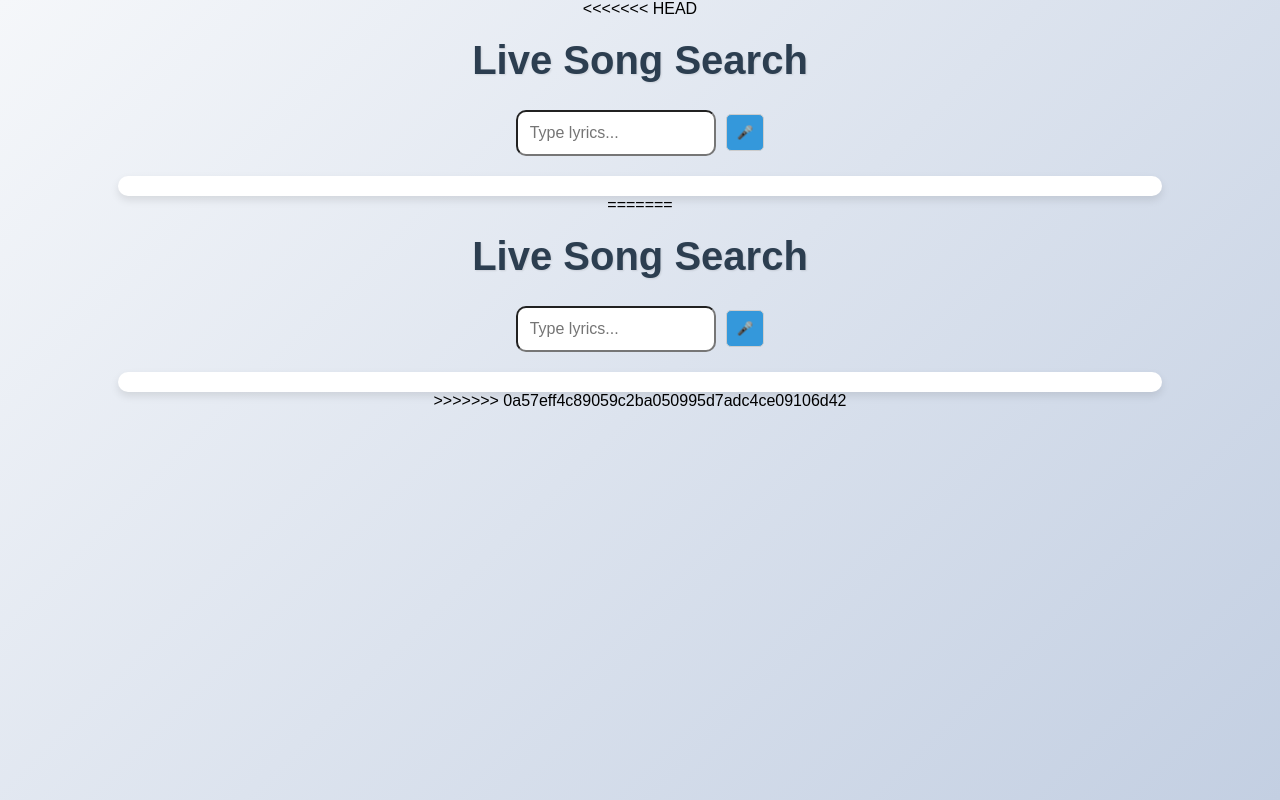
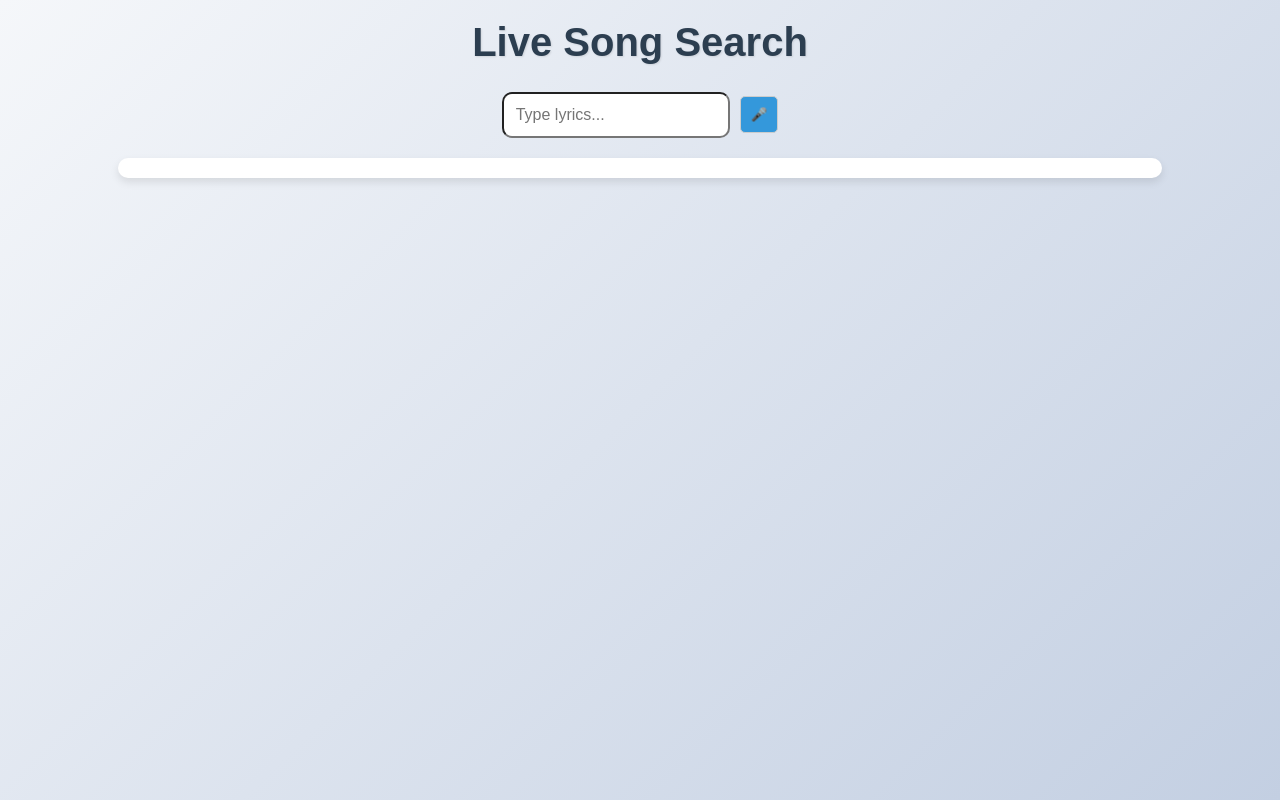
Before and after one commit to 01cheese/Live-Song-Search-using-Flask-and-Genius-API, a FastAPI app: page / in a window 1280 px wide. Run offline with FastAPI, Linux system fonts and the light colour scheme.

Commit message:
resolve merge conflict

```diff
--- a/static/css/styles.css
+++ b/static/css/styles.css
@@ -73,79 +73,3 @@ button {
     text-decoration: none;
     font-weight: bold;
 }
-
-body {
-    display: flex;
-    flex-direction: column;
-    align-items: center;
-    justify-content: flex-start;
-    height: 100vh;
-    margin: 0;
-    font-family: 'Poppins', sans-serif;
-    background: linear-gradient(135deg, #f5f7fa, #c3cfe2);
-    overflow-y: hidden; /* Исключает скролл всей страницы */
-}
-
-h1 {
-    font-size: 2.5rem;
-    color: #2c3e50;
-    margin-top: 20px;
-    text-shadow: 1px 1px 2px rgba(0, 0, 0, 0.1);
-}
-
-.container {
-    width: 100%;
-    max-width: 600px;
-    padding: 10px;
-    display: flex;
-    flex-direction: column;
-    align-items: center;
-    gap: 10px;
-    position: relative;
-}
-
-input[type="text"] {
-    width: 200px; /* Увеличено с 80% */
-    max-width: 700px; /* Максимальная ширина увеличена */
-    padding: 12px; /* Немного увеличена высота */
-    border-radius: 10px;
-    font-size: 1rem;
-
-    transition: all 0.3s ease-in-out;
-}
-
-button {
-    padding: 10px;
-    border: none;
-    border-radius: 5px;
-    background-color: #3498db;
-    color: white;
-    cursor: pointer;
-    transition: background-color 0.3s, transform 0.1s;
-}
-
-#results {
-    margin-top: 20px;
-    width: 80%; /* Уменьшена ширина */
-    max-height: 60vh;
-    overflow-y: auto;
-    padding: 10px;
-    background: #ffffff;
-    border-radius: 10px;
-    box-shadow: 0 4px 8px rgba(0, 0, 0, 0.1);
-}
-
-#results div {
-    padding: 10px;
-    border-bottom: 1px solid #ddd;
-}
-
-#results div:hover {
-    background-color: #f1f1f1;
-}
-
-#results a {
-    color: #2980b9;
-    text-decoration: none;
-    font-weight: bold;
-}
--- a/templates/index.html
+++ b/templates/index.html
@@ -1,4 +1,3 @@
-<<<<<<< HEAD
 <!DOCTYPE html>
 <html lang="en">
 <head>
@@ -60,66 +59,3 @@
     <div id="results"></div>
 </body>
 </html>
-=======
-<!DOCTYPE html>
-<html lang="en">
-<head>
-    <meta charset="UTF-8">
-    <meta name="viewport" content="width=device-width, initial-scale=1.0">
-    <title>Live Song Search</title>
-    <link rel="stylesheet" href="../static/css/styles.css">
-    <script>
-        async function searchSong() {
-            const query = document.getElementById('searchInput').value;
-            if (query.length > 2) { // Инициировать поиск только при длине строки > 2
-                const response = await fetch(`/search?q=${encodeURIComponent(query)}`);
-                const data = await response.json();
-                const resultsDiv = document.getElementById('results');
-                resultsDiv.innerHTML = ''; // Очистить предыдущие результаты
-                data.forEach(song => {
-                    const songElement = document.createElement('div');
-                    songElement.innerHTML = `<p><a href="${song.url}" target="_blank">${song.title}</a></p>`;
-                    resultsDiv.appendChild(songElement);
-                });
-            }
-        }Y
-
-        function startVoiceInput() {
-            if ('webkitSpeechRecognition' in window) {
-                const recognition = new webkitSpeechRecognition();
-                recognition.lang = 'en-US'; // Установите язык распознавания
-                recognition.interimResults = false;
-                recognition.maxAlternatives = 1;
-
-                recognition.start();
-
-                recognition.onresult = function(event) {
-                    const transcript = event.results[0][0].transcript;
-                    document.getElementById('searchInput').value = transcript;
-                    searchSong(); // Автоматически инициировать поиск
-                };
-
-                recognition.onerror = function(event) {
-                    console.error('Speech recognition error:', event.error);
-                    alert('Voice recognition failed. Please try again.');
-                };
-
-                recognition.onend = function() {
-                    console.log('Speech recognition ended.');
-                };
-            } else {
-                alert('Your browser does not support voice recognition.');
-            }
-        }
-    </script>
-</head>
-<body>
-    <h1>Live Song Search</h1>
-    <div style="display: flex; align-items: center; gap: 10px;">
-        <input type="text" id="searchInput" oninput="searchSong()" placeholder="Type lyrics..." style="flex-grow: 1;">
-        <button onclick="startVoiceInput()" style="padding: 10px; border: 1px solid #ccc; border-radius: 5px; cursor: pointer;">🎤</button>
-    </div>
-    <div id="results"></div>
-</body>
-</html>
->>>>>>> 0a57eff4c89059c2ba050995d7adc4ce09106d42
```
